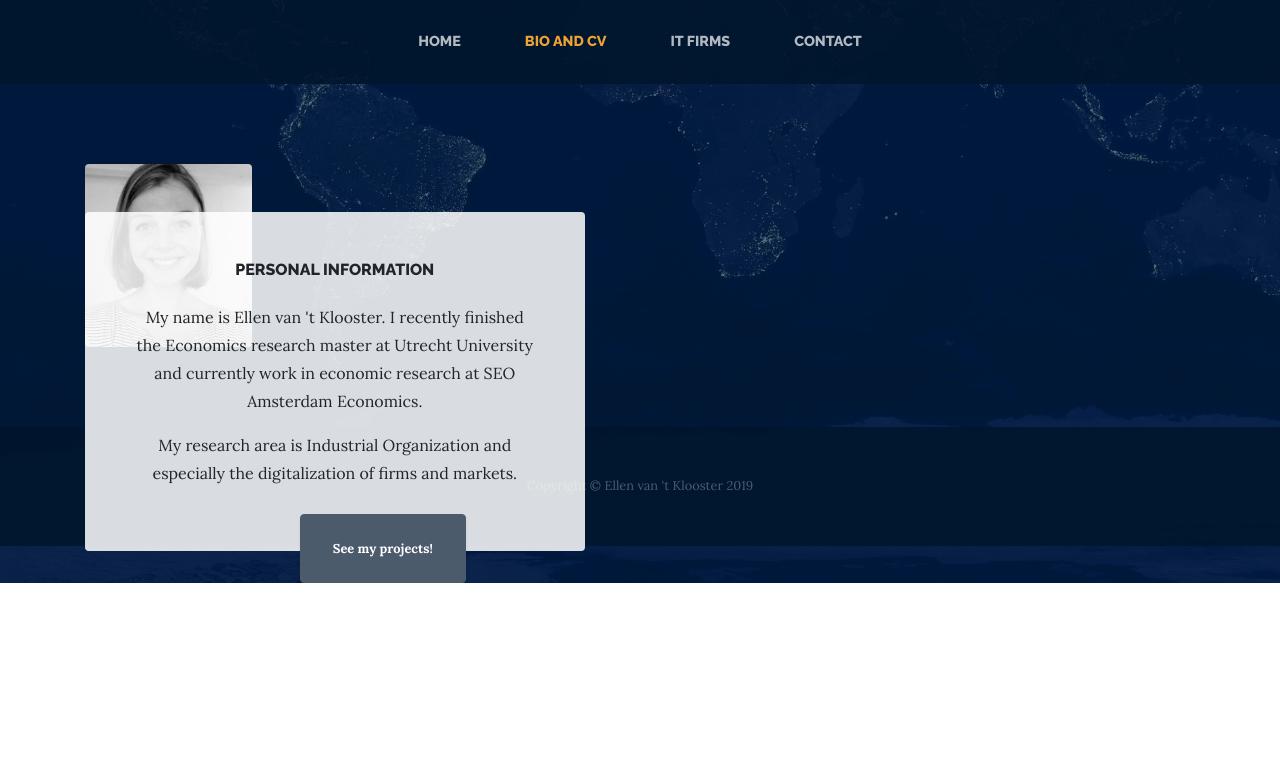
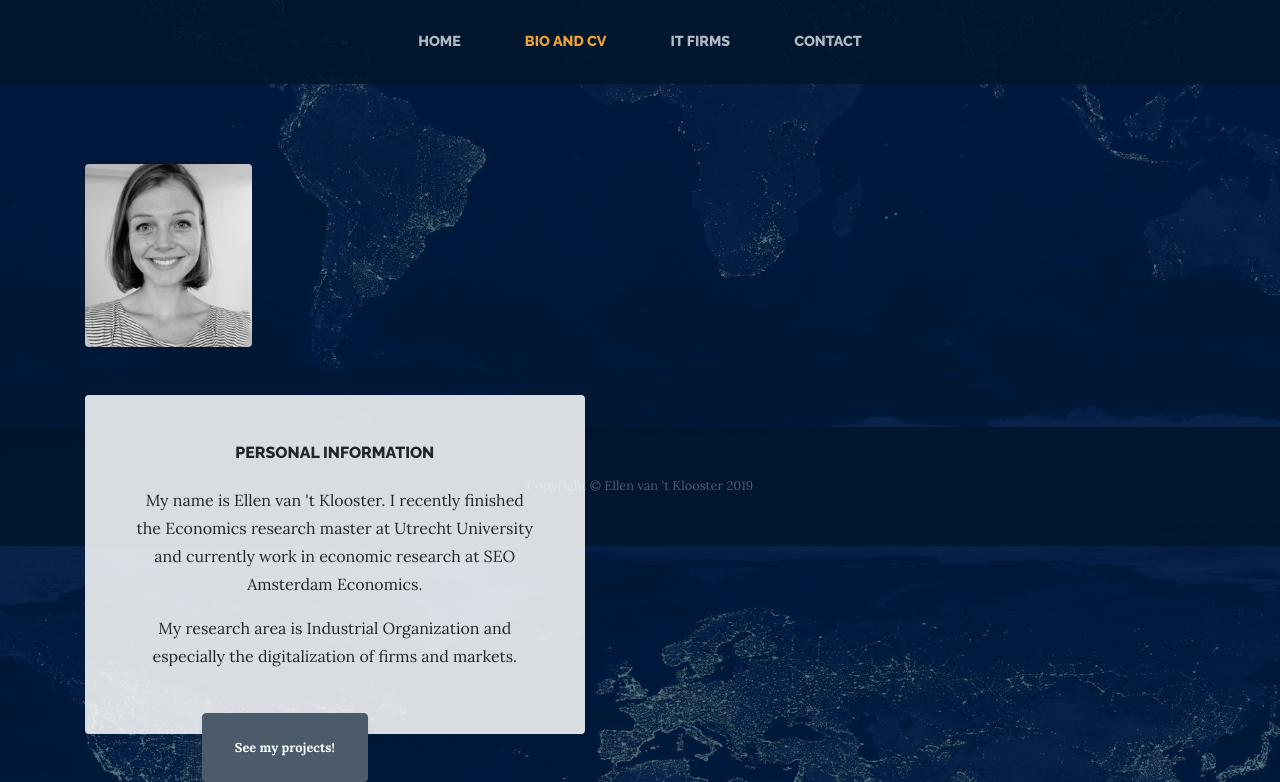
Before and after one commit to ellenvantklooster/ellenvantklooster.github.io, a website: page about.html in a window 1280 px wide. Shown: the part 276-1058 px from the top of the page. Before the commit the page ends 859 px from the top, so only its background shows below. Drawn offline with Linux system fonts and the light colour scheme.

Commit message:
altering positions

```diff
--- a/css/business-casual.css
+++ b/css/business-casual.css
@@ -121,19 +121,19 @@ p {
 @media (min-width: 100px) {
   .intro .intro-img {
     width: 15%;
-    float: left;
+    float: middle;
   }
   .intro .intro-text {
-    left: 4;
+    left: 0;
     width: 60%;
     margin-top: 3rem;
     position: absolute;
   }
   .intro .intro-text .intro-button {
-    width: 100%;
-    left: 4;
+    width: 80%;
+    left: 0;
     position: absolute;
-    bottom: -2rem;
+    bottom: -3rem;
   }
 }
 
```
Also changed, not shown: itfirms.html (+1 -1 lines).
